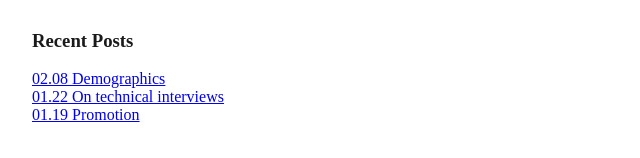
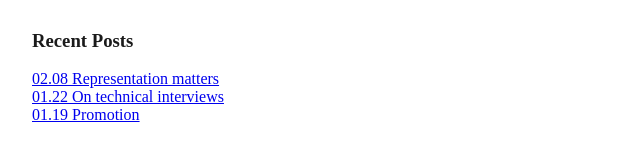
Before and after one commit to staticallytyped/staticallytyped.github.io, a plain HTML site: page index.html in a window 1280 px wide. Shown: the part 170-328 px from the top of the page, 0-640 px from the left. Drawn offline with Linux system fonts and the light colour scheme.

Commit message:
(fix): 02.08 title

```diff
--- a/index.html
+++ b/index.html
@@ -15,7 +15,7 @@
 
 <h3>Recent Posts</h3>
 <div>
-  <a href="./blog/210208RepresentationMatters.html">02.08 Demographics</a>
+  <a href="./blog/210208RepresentationMatters.html">02.08 Representation matters</a>
 </div>
 <div>
   <a href="./blog/210122OnTechnicalInterviews.html">01.22 On technical interviews</a>
```
